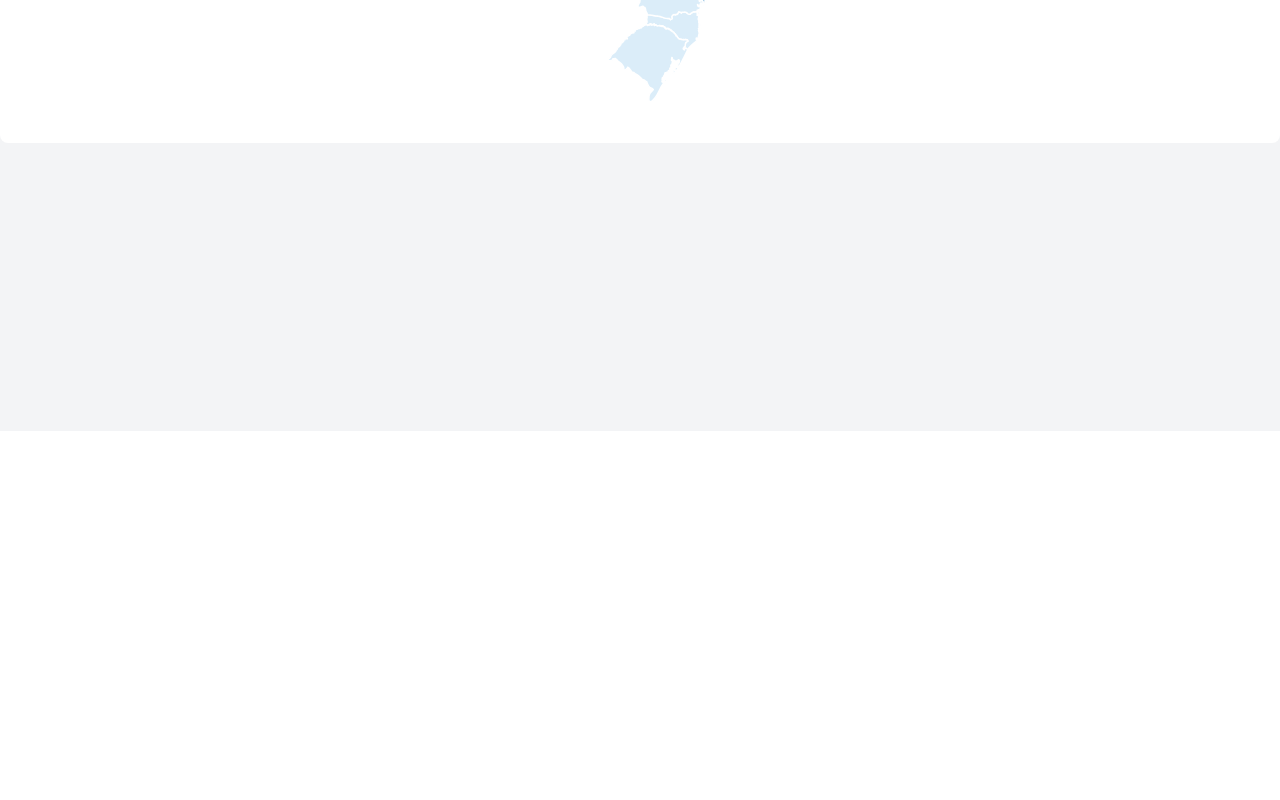
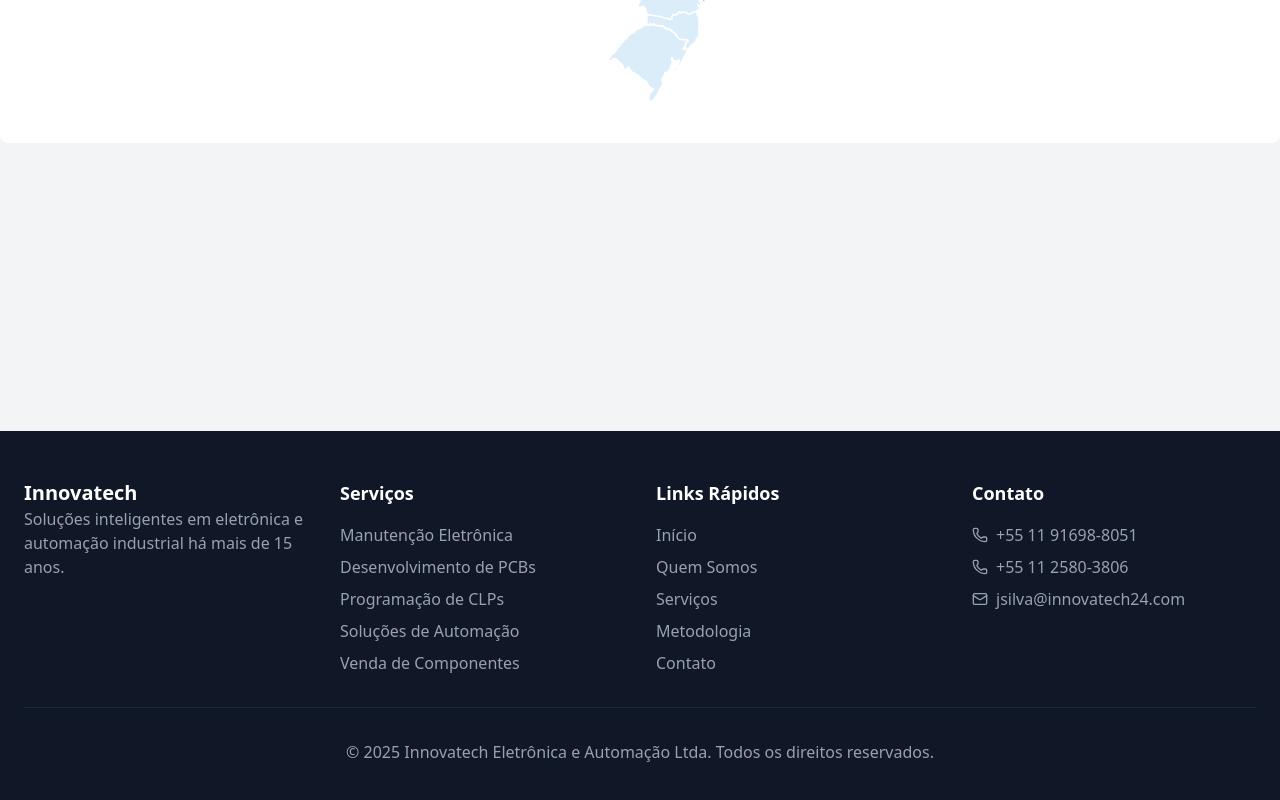
Before and after one commit to Lkasta/innovatech-website, a React (Vite) app: page / in a window 1280 px wide. Shown: the part 2758-3558 px from the top of the page. Before the commit the page ends 3189 px from the top, so only its background shows below. Built offline with nearby package versions, Linux system fonts and the light colour scheme.

Commit message:
feat: add footer component

```diff
--- a/src/App.tsx
+++ b/src/App.tsx
@@ -3,6 +3,7 @@
 import Experience from "./components/Experience";
 import AboutDivision from "./components/AboutDivision";
 import About from "./components/About";
+import Footer from "./components/Footer";
 // import BrasilBanner from "./components/BrasilBanner";
 
 function App() {
@@ -14,7 +15,7 @@
       <About />
       <AboutDivision />
       <Experience />
-      {/* <BrasilBanner /> */}
+      <Footer />
     </main>
   );
 }
--- /dev/null
+++ b/src/components/Footer.tsx
@@ -0,0 +1,97 @@
+import { Mail, Phone } from "lucide-react";
+
+export default function Footer() {
+  return (
+    <footer className="bg-gray-900 py-12 text-white">
+      <div className="container mx-auto px-4 lg:px-6">
+        <div className="mb-8 grid gap-8 md:grid-cols-4">
+          <div>
+            <span className="text-xl font-bold">Innovatech</span>
+
+            <p className="mb-4 text-gray-400">
+              Soluções inteligentes em eletrônica e automação industrial há mais
+              de 15 anos.
+            </p>
+          </div>
+
+          <div>
+            <h3 className="mb-4 text-lg font-semibold">Serviços</h3>
+            <ul className="space-y-2 text-gray-400">
+              <li className="cursor-pointer transition-colors hover:text-white">
+                Manutenção Eletrônica
+              </li>
+              <li className="cursor-pointer transition-colors hover:text-white">
+                Desenvolvimento de PCBs
+              </li>
+              <li className="cursor-pointer transition-colors hover:text-white">
+                Programação de CLPs
+              </li>
+              <li className="cursor-pointer transition-colors hover:text-white">
+                Soluções de Automação
+              </li>
+              <li className="cursor-pointer transition-colors hover:text-white">
+                Venda de Componentes
+              </li>
+            </ul>
+          </div>
+
+          <div>
+            <h3 className="mb-4 text-lg font-semibold">Links Rápidos</h3>
+            <ul className="space-y-2 text-gray-400">
+              <li>
+                <button className="transition-colors hover:text-white">
+                  Início
+                </button>
+              </li>
+              <li>
+                <button className="transition-colors hover:text-white">
+                  Quem Somos
+                </button>
+              </li>
+              <li>
+                <button className="transition-colors hover:text-white">
+                  Serviços
+                </button>
+              </li>
+              <li>
+                <button className="transition-colors hover:text-white">
+                  Metodologia
+                </button>
+              </li>
+              <li>
+                <button className="transition-colors hover:text-white">
+                  Contato
+                </button>
+              </li>
+            </ul>
+          </div>
+
+          <div>
+            <h3 className="mb-4 text-lg font-semibold">Contato</h3>
+            <ul className="space-y-2 text-gray-400">
+              <li className="flex items-center space-x-2">
+                <Phone className="h-4 w-4" />
+                <span>+55 11 91698-8051</span>
+              </li>
+              <li className="flex items-center space-x-2">
+                <Phone className="h-4 w-4" />
+                <span>+55 11 2580-3806</span>
+              </li>
+              <li className="flex items-center space-x-2">
+                <Mail className="h-4 w-4" />
+                <span>jsilva@innovatech24.com</span>
+              </li>
+            </ul>
+          </div>
+        </div>
+
+        <div className="border-t border-gray-800 pt-8 text-center text-gray-400">
+          <p>
+            &copy; 2025 Innovatech Eletrônica e Automação Ltda. Todos os
+            direitos reservados.
+          </p>
+        </div>
+      </div>
+    </footer>
+  );
+}
```
